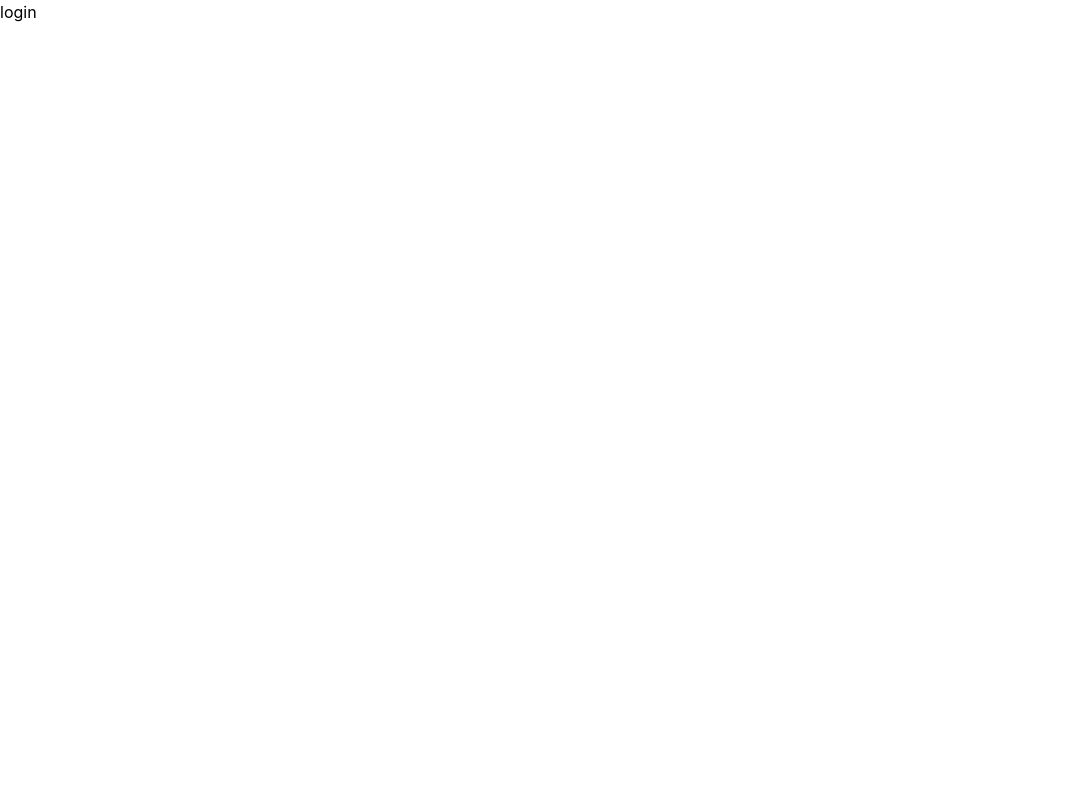
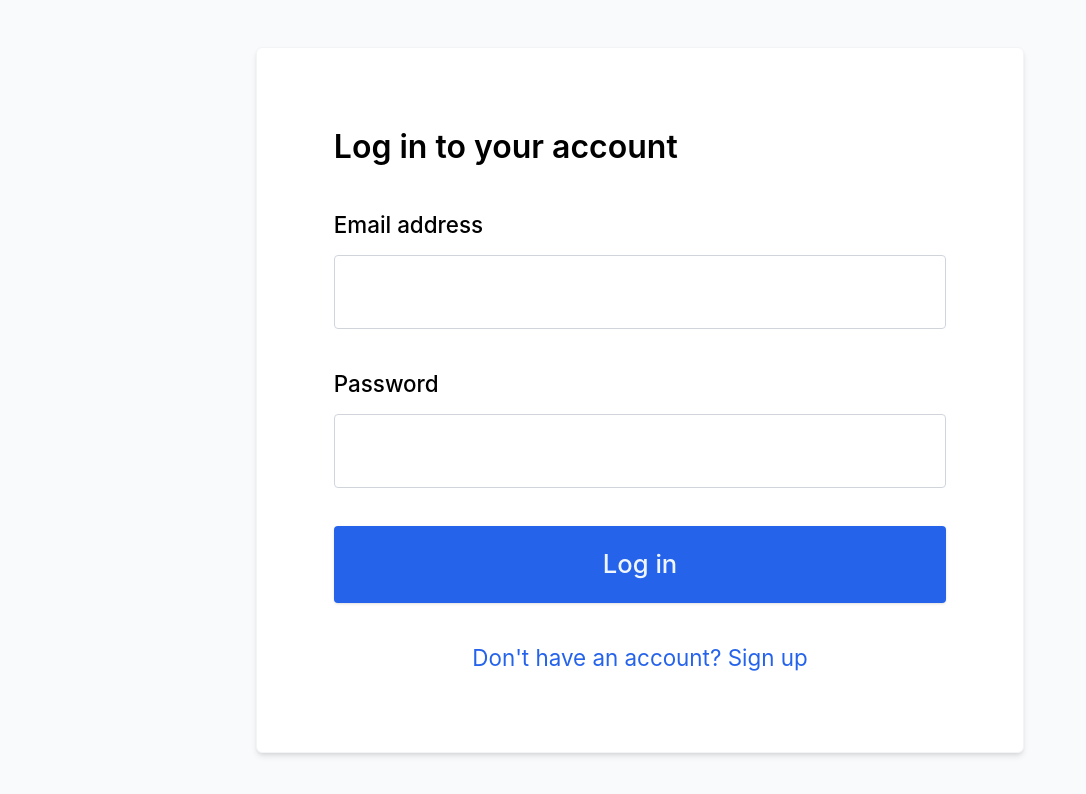
Before and after one commit to FatmaEid06/CURT-Project, a React (Vite) app: page /login in a window 1280 px wide. Shown: the top 794 px of the page, without its empty margins (0-1086 px from the left). Built offline with nearby package versions, Linux system fonts and the light colour scheme.

Commit message:
login,signup handling

```diff
--- a/src/features/projects/AddProject.jsx
+++ b/src/features/projects/AddProject.jsx
@@ -1,6 +1,7 @@
 import Modal from "../../ui/Modal";
 import Button from "../../ui/Button";
 import CreateProjectForm from "./CreateProjectForm";
+
 function AddProject() {
   return (
     <div>
--- a/src/pages/Login.jsx
+++ b/src/pages/Login.jsx
@@ -1,5 +1,128 @@
+import { useState } from "react";
+import { useNavigate } from "react-router-dom";
+import { getStorageData, setStorageData } from "../data/helpers";
+import Button from "../ui/Button";
+import Heading from "../ui/Heading";
+
 function Login() {
-  return <div>login</div>;
+  const [name, setName] = useState("");
+  const [email, setEmail] = useState("");
+  const [password, setPassword] = useState("");
+  const [isSignup, setIsSignup] = useState(false);
+  const [error, setError] = useState("");
+  const navigate = useNavigate();
+
+  function handleSubmit(e) {
+    e.preventDefault();
+
+    const users = getStorageData("users", []);
+
+    if (isSignup) {
+      if (!name.trim() || !email.trim() || !password.trim()) {
+        setError("All fields are required");
+        return;
+      }
+
+      const existingEmail = users.find(
+        (user) => user.email.toLowerCase() === email.trim().toLocaleLowerCase(),
+      );
+
+      if (existingEmail) {
+        setError("Email is already taken");
+        return;
+      }
+      const newUser = {
+        id: `u-${Date.now()}`,
+        name: name.trim(),
+        password: password,
+        email: email.trim().toLocaleLowerCase(),
+      };
+
+      const updateUsers = [...users, newUser];
+      setStorageData("users", updateUsers);
+      setStorageData("currentUser", newUser);
+      navigate("/home", { replace: true });
+    } else {
+      const user = users.find(
+        (user) =>
+          user.email.toLocaleLowerCase() === email.trim().toLocaleLowerCase() &&
+          user.password.toLocaleLowerCase() ===
+            password.trim().toLocaleLowerCase(),
+      );
+      if (user) {
+        setStorageData("currentUser", user);
+        navigate("/home", { replace: true });
+      } else {
+        setError("Invalid email or password");
+      }
+    }
+  }
+
+  return (
+    <div className="h-screen bg-[var(--color-grey-50)] flex items-center justify-center p-[4.8rem]">
+      <form
+        onSubmit={handleSubmit}
+        className="bg-[var(--color-grey-0)] border border-[var(--color-grey-100)] rounded-[var(--border-radius-md)] p-[4.8rem] w-[48rem] flex flex-col gap-[2.4rem] shadow-[var(--shadow-md)]"
+      >
+        <Heading as="h2">
+          {isSignup ? "Create a new account" : "Log in to your account"}
+        </Heading>
+
+        {error && (
+          <p className="text-[1.4rem] text-[var(--color-red-700)] bg-red-50 p-[1rem] rounded-[var(--border-radius-sm)]">
+            {error}
+          </p>
+        )}
+
+        {isSignup && (
+          <div className="flex flex-col gap-[0.8rem]">
+            <label className="text-[1.4rem] font-medium">Full Name</label>
+            <input
+              type="text"
+              value={name}
+              onChange={(e) => setName(e.target.value)}
+              className="border border-[var(--color-grey-300)] rounded-[var(--border-radius-sm)] p-[1.2rem] text-[1.4rem]"
+            />
+          </div>
+        )}
+
+        <div className="flex flex-col gap-[0.8rem]">
+          <label className="text-[1.4rem] font-medium">Email address</label>
+          <input
+            type="email"
+            value={email}
+            onChange={(e) => setEmail(e.target.value)}
+            className="border border-[var(--color-grey-300)] rounded-[var(--border-radius-sm)] p-[1.2rem] text-[1.4rem]"
+          />
+        </div>
+
+        <div className="flex flex-col gap-[0.8rem]">
+          <label className="text-[1.4rem] font-medium">Password</label>
+          <input
+            type="password"
+            value={password}
+            onChange={(e) => setPassword(e.target.value)}
+            className="border border-[var(--color-grey-300)] rounded-[var(--border-radius-sm)] p-[1.2rem] text-[1.4rem]"
+          />
+        </div>
+
+        <Button size="large">{isSignup ? "Sign up" : "Log in"}</Button>
+
+        <button
+          type="button"
+          onClick={() => {
+            setIsSignup(!isSignup);
+            setError("");
+          }}
+          className="text-[1.4rem] text-[var(--color-brand-600)] hover:underline bg-transparent border-none cursor-pointer text-center"
+        >
+          {isSignup
+            ? "Already have an account? Log in"
+            : "Don't have an account? Sign up"}
+        </button>
+      </form>
+    </div>
+  );
 }
 
 export default Login;
```
